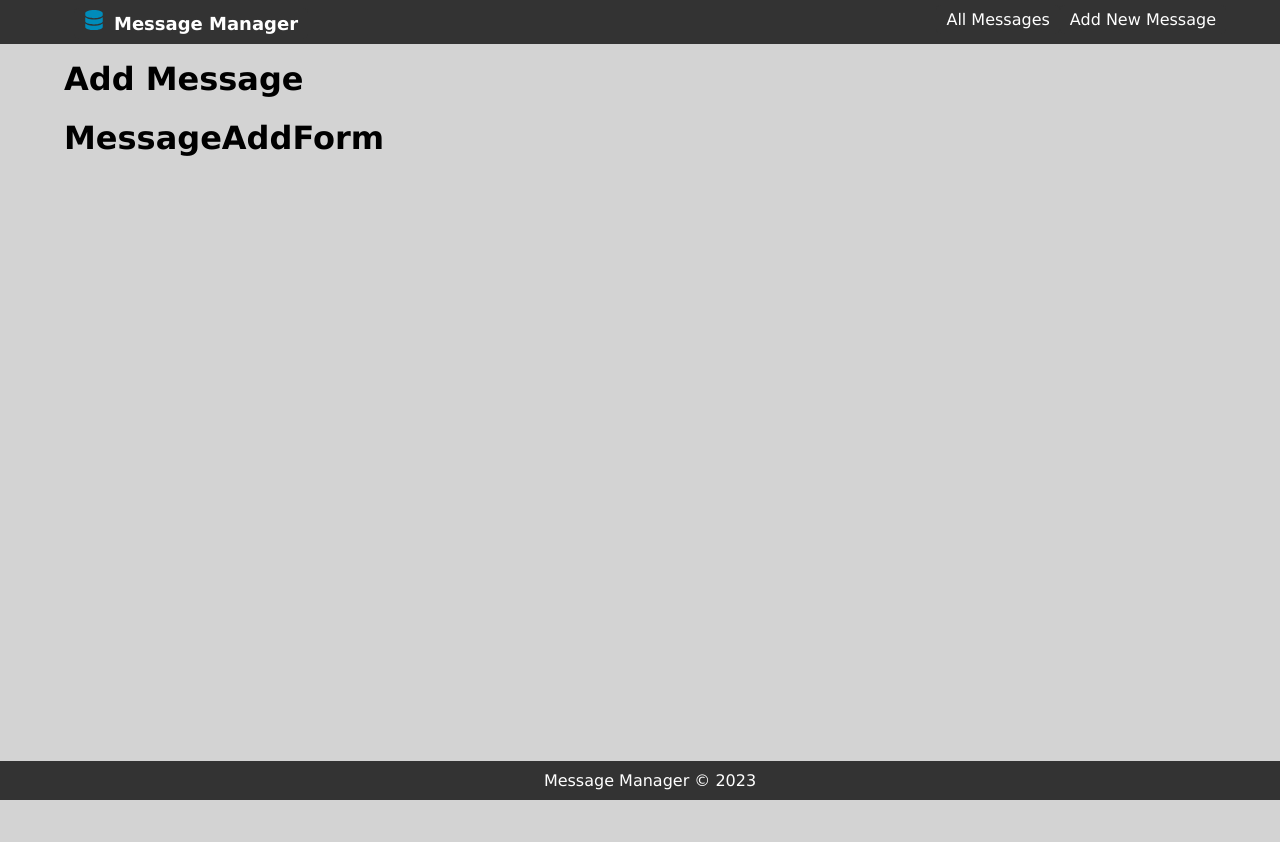
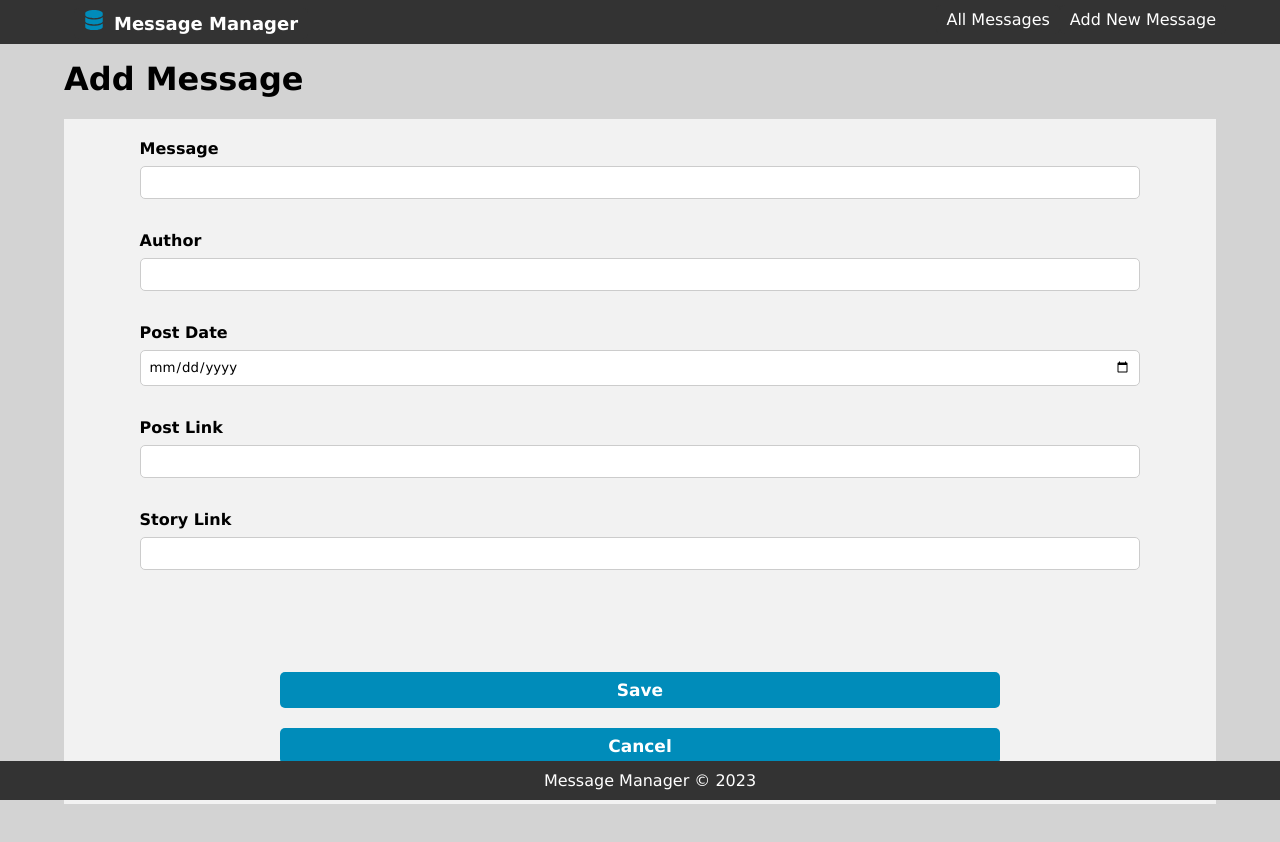
Before and after one commit to lucasmm96/message-manager2, a Next.js app: page /add-message in a window 1280 px wide. Shown: the top 842 px of the page. Before the commit the page ends 800 px from the top, so only its background shows below. Built offline with nearby package versions, Linux system fonts and the light colour scheme.

Commit message:
message add basic version

```diff
--- a/components/message/add/MessageAddForm.js
+++ b/components/message/add/MessageAddForm.js
@@ -1,7 +1,164 @@
+import { useState } from 'react';
+import { useRouter } from 'next/router';
 
+import Form from '@/components/ui/Form';
+import Modal from '@/components/ui/Modal';
+import Icon from '@/components/ui/Icon';
+import Button from '@/components/ui/Button';
 
 function MessageAddForm() {
-	return <h1>MessageAddForm</h1>;
+	const router = useRouter();
+
+	const [isModalOpen, setIsModalOpen] = useState(false);
+	const [resultFilename, setResultFilename] = useState('');
+	const [resultAlt, setResultAlt] = useState('');
+	const [resultText, setResultText] = useState('');
+
+	function handleOpenModal(resultFilename, resultAlt, resultText) {
+		setResultFilename(resultFilename);
+		setResultAlt(resultAlt);
+		setResultText(resultText);
+		setIsModalOpen(true);
+	}
+
+	function handleCloseModal() {
+		setIsModalOpen(false);
+		router.push('/');
+	}
+
+	const fields = [
+		{
+			name: 'message',
+			label: 'Message',
+			type: 'text',
+			required: true,
+		},
+		{
+			name: 'author',
+			label: 'Author',
+			type: 'text',
+			required: true,
+		},
+		{
+			name: 'postedAt',
+			label: 'Post Date',
+			type: 'date',
+			required: false,
+		},
+		{
+			name: 'urlPost',
+			label: 'Post Link',
+			type: 'url',
+			required: false,
+		},
+		{
+			name: 'urlStory',
+			label: 'Story Link',
+			type: 'url',
+			required: false,
+		},
+	];
+
+	async function submitHandler(data) {
+		const bodyData = [
+			{
+				_id: data._id,
+				message: data.message,
+				author: data.author,
+				postedAt: data.postedAt,
+				postUrl: {
+					post: data.urlPost,
+					story: data.urlStory,
+				},
+			},
+		];
+
+		try {
+			const response = await fetch(`${process.env.API_URL}/message/add`, {
+				method: 'POST',
+				headers: {
+					'Content-Type': 'application/json',
+				},
+				body: JSON.stringify(bodyData),
+			});
+
+			const statusCode = response.status;
+			let resultFilename = 'circle-xmark-solid.svg';
+			let resultAlt = 'Error';
+			let resultText = 'Something went wrong';
+
+			if (statusCode === 200) {
+				resultFilename = 'circle-check-solid.svg';
+				resultAlt = 'Sucess';
+				resultText = 'The request has been successfully processed';
+			}
+
+			if (statusCode === 202 || statusCode === 204) {
+				resultFilename = 'circle-exclamation-solid.svg';
+				resultAlt = 'Warning';
+			}
+
+			if (statusCode === 202) {
+				resultText = 'The request has been partially processed.';
+			}
+
+			if (statusCode === 204) {
+				resultText = 'The request is empty.';
+			}
+
+			if (statusCode === 400) {
+				resultFilename = 'circle-xmark-solid.svg';
+				resultAlt = 'Error';
+				resultText = 'The request has failed.';
+			}
+
+			if (statusCode >= 500) {
+				resultFilename = 'circle-xmark-solid.svg';
+				resultAlt = 'Error';
+				resultText = response.json();
+				resultText = `Something went wrong. Error: (${resultText.error.message}).`;
+			}
+
+			handleOpenModal(resultFilename, resultAlt, resultText);
+		} catch (error) {
+			let resultFilename = 'circle-xmark-solid.svg';
+			let resultAlt = 'Error';
+			let resultText = `Something went wrong. Error: (${error}).`;
+			handleOpenModal(resultFilename, resultAlt, resultText);
+		}
+	}
+
+	function cancelHandler() {
+		router.push('/');
+	}
+
+	return (
+		<>
+			<Modal
+				isOpen={isModalOpen}
+				header={
+					<Icon
+						filename={resultFilename}
+						alt={resultAlt}
+						w={30}
+						h={30}
+						label={'Result'}
+					/>
+				}
+				body={resultText}
+				footer={<Button click={handleCloseModal} label={'OK'} />}
+			/>
+			<div className="container">
+				<Form
+					fields={fields}
+					saveButton={true}
+					cancelButton={true}
+					onSubmitHandler={submitHandler}
+					onCancelHandler={cancelHandler}
+				/>
+			</div>
+		</>
+	);
 }
 
 export default MessageAddForm;
```
